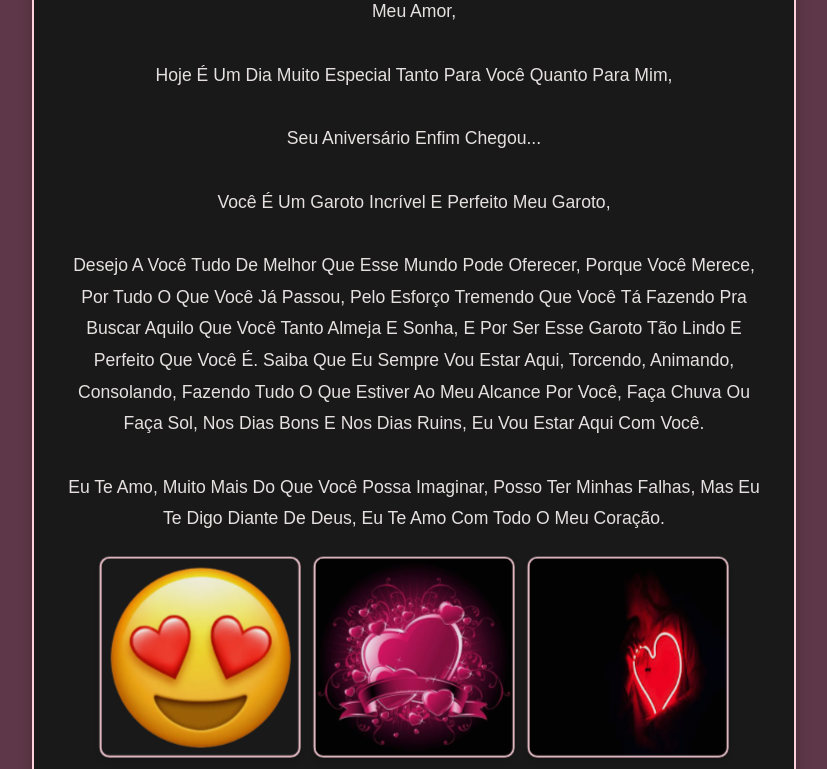
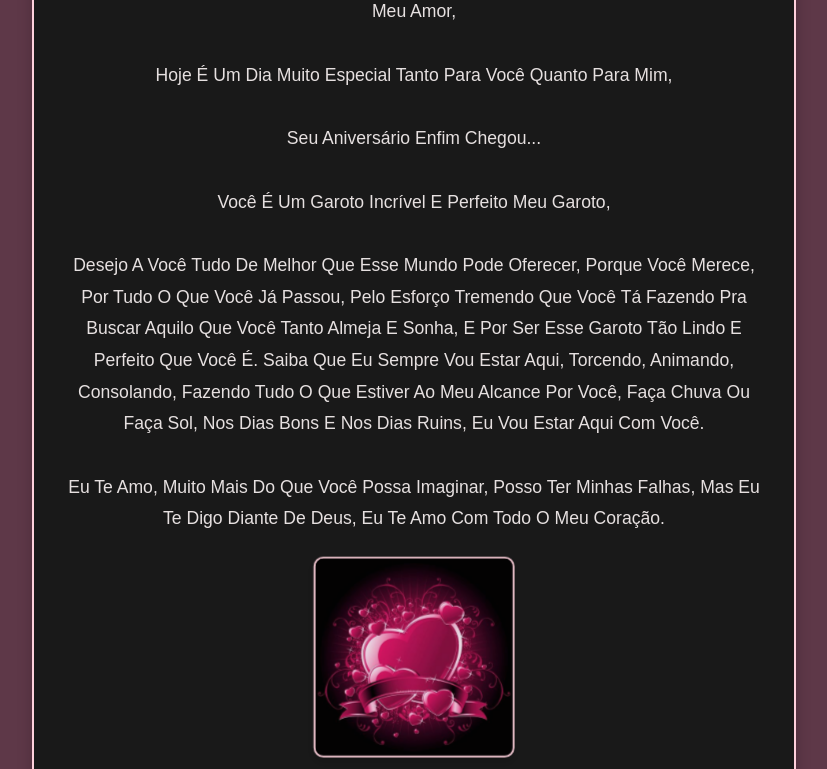
Before and after one commit to Testando0/https-tendo-tsm.github.io-, a plain HTML site: page index.html in a window 1280 px wide. Shown: the part 183-952 px from the top of the page, without its empty margins (226-1053 px from the left). Drawn offline with Linux system fonts and the light colour scheme.

Commit message:
Update index.html

```diff
--- a/index.html
+++ b/index.html
@@ -127,9 +127,7 @@
 
 
     <div class="gallery">
-        <img src="img/IMG_5887.PNG">
         <img src="img/IMG_4345.JPEG">
-        <img src="img/IMG_5689.PNG">
     </div>
 
     <p class="signature">
```
